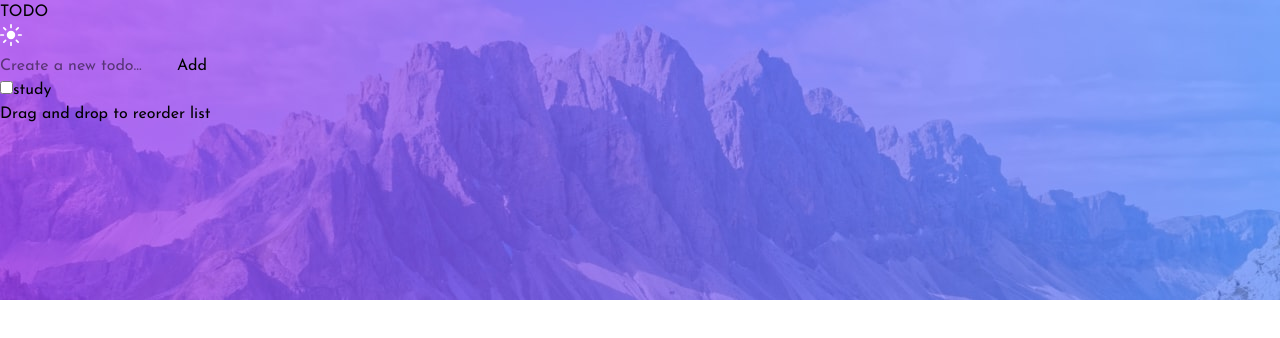
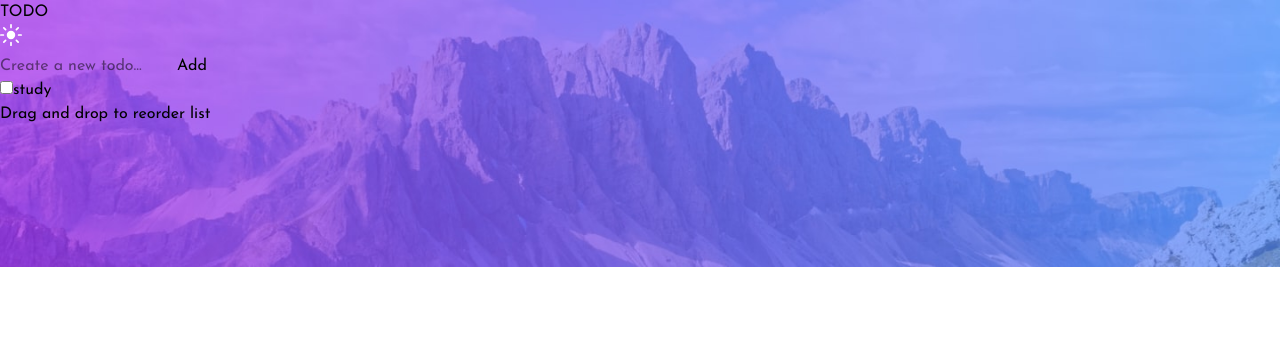
Before and after one commit to LEVANIKAPANADZE/ToDo-list, a Next.js app: page / in a window 1280 px wide. Shown: the top 338 px of the page. Built offline with nearby package versions, Linux system fonts and the light colour scheme.

Commit message:
refactor: simplify background styling and remove unnecessary HTML styles

```diff
--- a/app/globals.css
+++ b/app/globals.css
@@ -2,44 +2,25 @@
 
 @custom-variant dark (&:where(.dark, .dark *));
 
-html {
+body {
   background-color: white;
-}
-
-html.dark {
-  background-color: #171823;
-}
-
-body {
-  position: relative;
-  background-color: transparent;
-}
-
-body::before {
-  content: "";
-  position: absolute;
-  top: 0;
-  left: 0;
-  right: 0;
-  height: 200px;
-  z-index: -1;
   background-image: url("/bg-mobile-light.jpg");
-  background-size: cover;
-  background-position: center;
+  background-size: 100% auto;
+  background-position: top center;
   background-repeat: no-repeat;
 }
 
-html.dark body::before {
+.dark body {
+  background-color: #171823;
   background-image: url("/bg-mobile-dark.jpg");
 }
 
 @media (min-width: 768px) {
-  body::before {
-    height: 300px;
+  body {
     background-image: url("/bg-desktop-light.jpg");
   }
 
-  html.dark body::before {
+  .dark body {
     background-image: url("/bg-desktop-dark.jpg");
   }
 }
```
